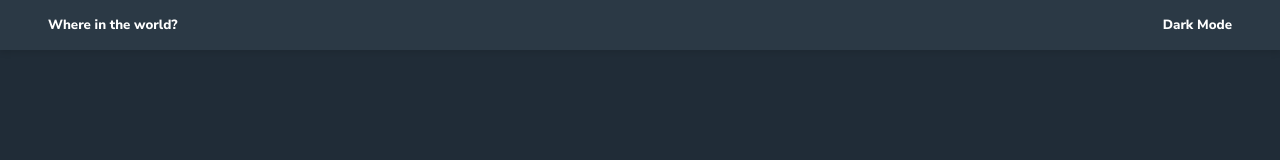
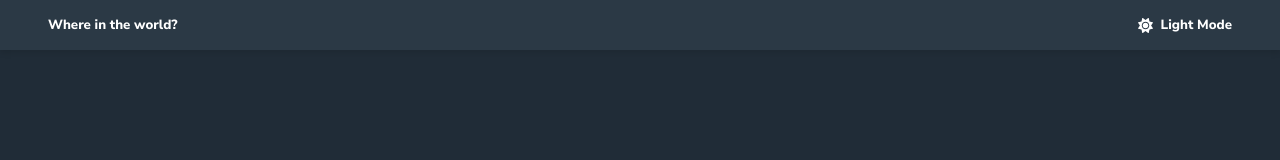
Before and after one commit to CristianB13/rest-countries-app, an Angular app: page / in a window 1280 px wide. Shown: the top 160 px of the page. Built offline with nearby package versions, Linux system fonts and the light colour scheme; no server answers.

Commit message:
save theme prefereces

```diff
--- a/src/app/app.component.html
+++ b/src/app/app.component.html
@@ -1,5 +1,14 @@
 <header>
   <button class="logo" routerLink="">Where in the world?</button>
-  <button (click)="darkMode = !darkMode">Dark Mode</button>
+  <button class="switch" (click)="toggleTheme()">
+    <ng-container *ngIf="theme==='light'">
+      <svg xmlns="http://www.w3.org/2000/svg" viewBox="0 0 384 512"><!--! Font Awesome Pro 6.2.1 by @fontawesome - https://fontawesome.com License - https://fontawesome.com/license (Commercial License) Copyright 2022 Fonticons, Inc. --><path d="M223.5 32C100 32 0 132.3 0 256S100 480 223.5 480c60.6 0 115.5-24.2 155.8-63.4c5-4.9 6.3-12.5 3.1-18.7s-10.1-9.7-17-8.5c-9.8 1.7-19.8 2.6-30.1 2.6c-96.9 0-175.5-78.8-175.5-176c0-65.8 36-123.1 89.3-153.3c6.1-3.5 9.2-10.5 7.7-17.3s-7.3-11.9-14.3-12.5c-6.3-.5-12.6-.8-19-.8z"/></svg>
+      Dark Mode
+    </ng-container>
+    <ng-container *ngIf="theme==='dark'">
+      <svg xmlns="http://www.w3.org/2000/svg" viewBox="0 0 512 512"><!--! Font Awesome Pro 6.2.1 by @fontawesome - https://fontawesome.com License - https://fontawesome.com/license (Commercial License) Copyright 2022 Fonticons, Inc. --><path d="M361.5 1.2c5 2.1 8.6 6.6 9.6 11.9L391 121l107.9 19.8c5.3 1 9.8 4.6 11.9 9.6s1.5 10.7-1.6 15.2L446.9 256l62.3 90.3c3.1 4.5 3.7 10.2 1.6 15.2s-6.6 8.6-11.9 9.6L391 391 371.1 498.9c-1 5.3-4.6 9.8-9.6 11.9s-10.7 1.5-15.2-1.6L256 446.9l-90.3 62.3c-4.5 3.1-10.2 3.7-15.2 1.6s-8.6-6.6-9.6-11.9L121 391 13.1 371.1c-5.3-1-9.8-4.6-11.9-9.6s-1.5-10.7 1.6-15.2L65.1 256 2.8 165.7c-3.1-4.5-3.7-10.2-1.6-15.2s6.6-8.6 11.9-9.6L121 121 140.9 13.1c1-5.3 4.6-9.8 9.6-11.9s10.7-1.5 15.2 1.6L256 65.1 346.3 2.8c4.5-3.1 10.2-3.7 15.2-1.6zM352 256c0 53-43 96-96 96s-96-43-96-96s43-96 96-96s96 43 96 96zm32 0c0-70.7-57.3-128-128-128s-128 57.3-128 128s57.3 128 128 128s128-57.3 128-128z"/></svg>
+      Light Mode
+    </ng-container>
+  </button>
 </header>
 <router-outlet></router-outlet>
--- a/src/app/app.component.scss
+++ b/src/app/app.component.scss
@@ -44,5 +44,16 @@
         cursor: pointer;
       }
     }
+
+    .switch{
+      display: flex;
+      align-items: center;
+      gap: 0.5rem;
+
+      svg {
+        width: 15px;
+        fill: var(--text-color)
+      }
+    }
   }
 }
--- a/src/app/app.component.ts
+++ b/src/app/app.component.ts
@@ -1,12 +1,25 @@
-import { Component } from '@angular/core';
+import { Component, HostBinding, OnInit } from '@angular/core';
 
 @Component({
   selector: 'app-root',
   templateUrl: './app.component.html',
-  styleUrls: ['./app.component.scss'],
-  host: {'[class.dark]': 'darkMode'}
+  styleUrls: ['./app.component.scss']
 })
-export class AppComponent {
+export class AppComponent implements OnInit{
   title = 'rest-countries-app';
-  darkMode: boolean = true;
+  @HostBinding('class')
+  theme: string = "";
+
+  ngOnInit(): void {
+    this.theme = localStorage.getItem("theme") || "dark"
+  }
+
+  toggleTheme(): void {
+    if (this.theme === "dark") {
+      this.theme = "light";
+    } else {
+      this.theme = "dark";
+    }
+    localStorage.setItem("theme", this.theme);
+  }
 }
--- a/src/app/app.module.ts
+++ b/src/app/app.module.ts
@@ -12,8 +12,9 @@
 import { FilterPipe } from './pipes/filter.pipe';
 
 const appRoutes: Routes = [
-  {path: ':code', component: CountryComponent},
-  {path: '', component: CountriesComponent}
+  { path: ':code', component: CountryComponent },
+  { path: '', component: CountriesComponent },
+  { path: '**', redirectTo: ''}
 ]
 
 @NgModule({
```
